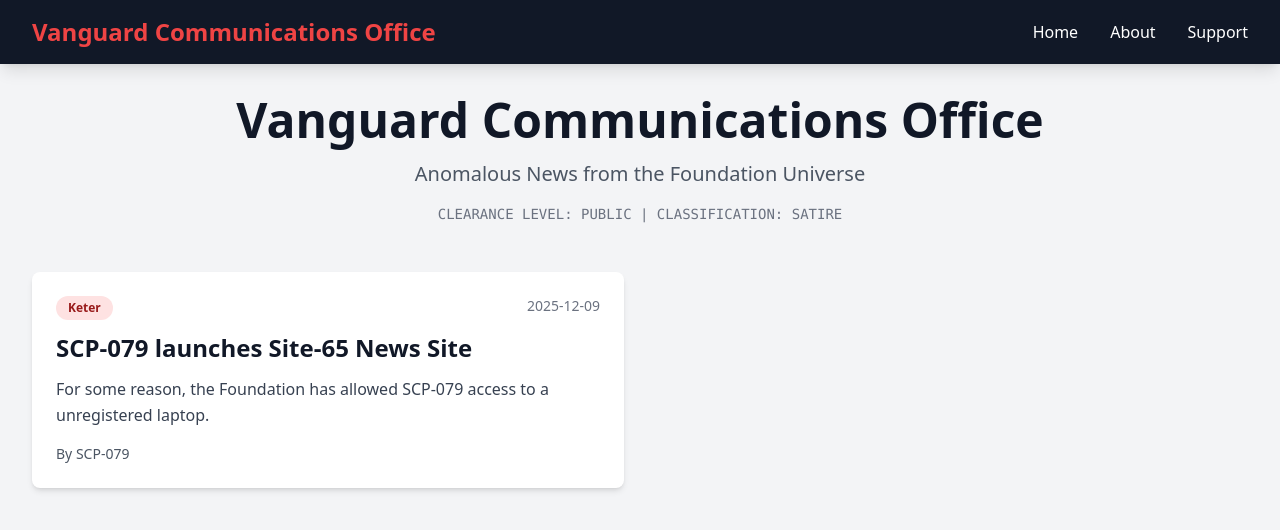
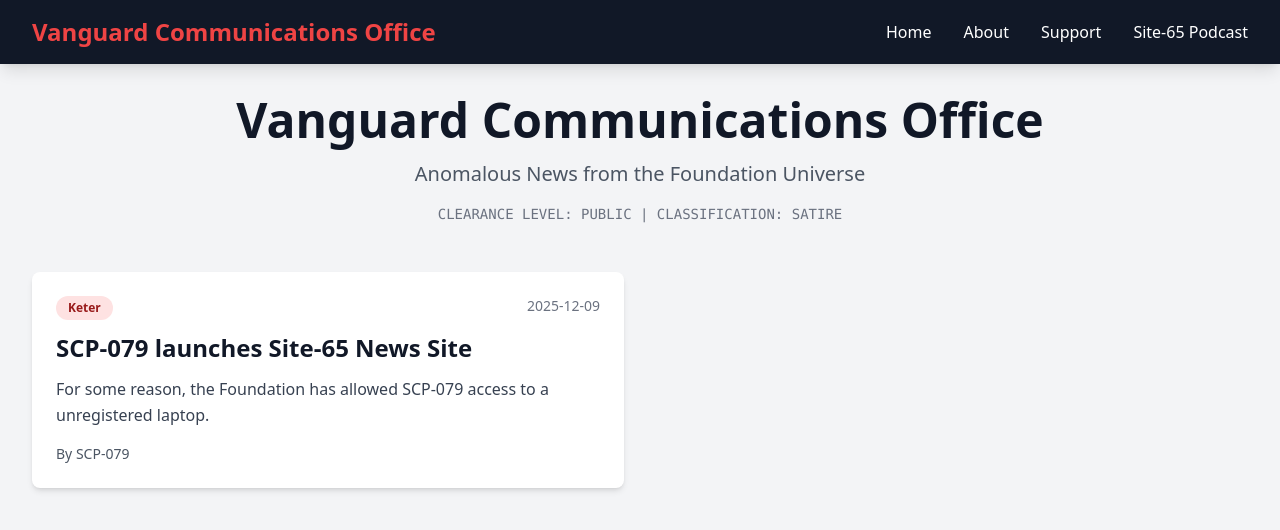
Before and after one commit to RobertPKyle/vcodaily, a Next.js app: page / in a window 1280 px wide. Shown: the top 530 px of the page. Built offline with nearby package versions, Linux system fonts and the light colour scheme.

Commit message:
Add Site-65 Podcast link to navigation
Add external link to Site-65 Podcast Linktree in the navigation bar.

🤖 Generated with [Claude Code](https://claude.com/claude-code)

Co-Authored-By: Claude <noreply@anthropic.com>

```diff
--- a/components/Navigation.tsx
+++ b/components/Navigation.tsx
@@ -29,6 +29,14 @@ export default function Navigation() {
             >
               Support
             </Link>
+            <a
+              href="https://linktr.ee/Site65Podcast"
+              target="_blank"
+              rel="noopener noreferrer"
+              className="hover:text-red-400 transition-colors font-medium"
+            >
+              Site-65 Podcast
+            </a>
           </div>
         </div>
       </div>
```
